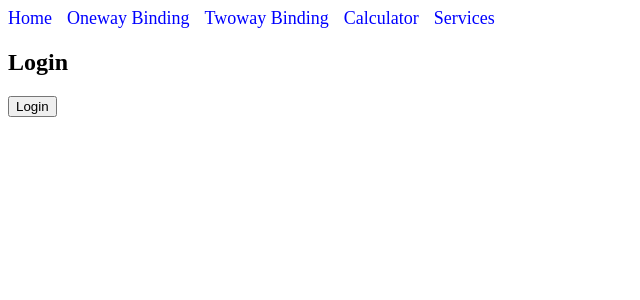
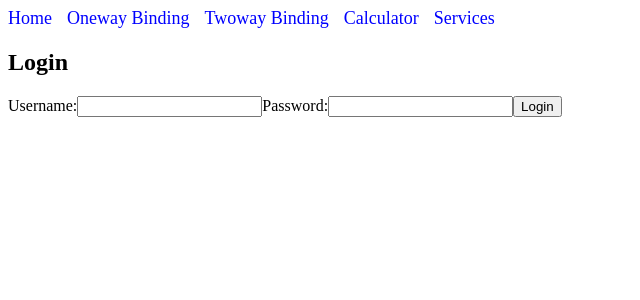
Before and after one commit to kavyaballa1020/angular-topics-collection, an Angular app: page /login in a window 1280 px wide. Shown: the top 300 px of the page, without its empty margins (0-640 px from the left). Built offline with nearby package versions, Linux system fonts and the light colour scheme.

Commit message:
added guards

```diff
--- a/src/app/app.routes.ts
+++ b/src/app/app.routes.ts
@@ -6,11 +6,12 @@ import { CalculatorComponent } from './components/calculator/calculator.componen
 import { UserListComponent } from './components/user-list/user-list.component';
 import { LoginComponent } from './components/login/login.component';
 import { HomeComponent } from './components/home/home.component';
+import { AuthGuard } from './guards/auth.guard';
 
 export const routes: Routes = [
   { path: '', component: HomeComponent },
   { path: 'onewaybinding', component: OnewaybindingComponent },
-  { path: 'twowaybinding', component: TwowaybindingComponent }, // Correct path
+  { path: 'twowaybinding', component: TwowaybindingComponent,canActivate:[AuthGuard] },
   { path: 'calculator', component: CalculatorComponent },
   { path: 'services', component: UserListComponent },
   { path: 'login', component: LoginComponent }
--- a/src/app/components/login/login.component.html
+++ b/src/app/components/login/login.component.html
@@ -1,3 +1,10 @@
-<!-- src/app/login/login.component.html -->
 <h2>Login</h2>
-<button (click)="login()">Login</button>
+<form (ngSubmit)="login()">
+    <label for="username">Username:</label>
+    <input type="text" id="username" [(ngModel)]="username" name="username" required />
+
+    <label for="password">Password:</label>
+    <input type="password" id="password" [(ngModel)]="password" name="password" required />
+
+    <button type="submit">Login</button>
+</form>
--- a/src/app/components/login/login.component.ts
+++ b/src/app/components/login/login.component.ts
@@ -1,20 +1,29 @@
-// src/app/login/login.component.ts
 import { Component } from '@angular/core';
 import { Router } from '@angular/router';
-import { AuthService } from '../../services/auth.service';
+import { FormsModule } from '@angular/forms';
+
 @Component({
   selector: 'app-login',
+  standalone: true,
   templateUrl: './login.component.html',
-  styleUrls: ['./login.component.css']
+  styleUrls: ['./login.component.css'],
+  imports: [FormsModule]
 })
 export class LoginComponent {
+  username: string = '';
+  password: string = '';
 
-  constructor(private authService: AuthService, private router: Router) {}
+  constructor(private router: Router) {}
 
   login() {
-    // Perform your login logic here
-    // For demonstration, we're just adding a user to localStorage
-    localStorage.setItem('user', 'authenticated');
-    this.router.navigate(['/twowaybinding']); // Redirect to two way binding after login
+    const validUsername = 'nanna';
+    const validPassword = '12345';
+
+    if (this.username === validUsername && this.password === validPassword) {
+      localStorage.setItem('isLoggedIn', 'true');
+      this.router.navigate(['/twowaybinding']);
+    } else {
+      alert('Invalid username or password!');
+    }
   }
 }
--- a/src/app/guards/auth.guard.ts
+++ b/src/app/guards/auth.guard.ts
@@ -1,20 +1,16 @@
-// src/app/auth.guard.ts
 import { Injectable } from '@angular/core';
-import { CanActivate, ActivatedRouteSnapshot, RouterStateSnapshot, Router } from '@angular/router';
-import { AuthService } from '../services/auth.service';
+import { CanActivate, Router } from '@angular/router';
+
 @Injectable({
-  providedIn: 'root'
+  providedIn: 'root',
 })
 export class AuthGuard implements CanActivate {
+  constructor(private router: Router) {}
 
-  constructor(private authService: AuthService, private router: Router) {}
+  canActivate(): boolean {
+    const isLoggedIn = localStorage.getItem('isLoggedIn') === 'true';
 
-  canActivate(
-    route: ActivatedRouteSnapshot,
-    state: RouterStateSnapshot): boolean {
-
-    const isAuthenticated = this.authService.isLoggedIn();
-    if (isAuthenticated) {
+    if (isLoggedIn) {
       return true;
     } else {
       this.router.navigate(['/login']);
```
